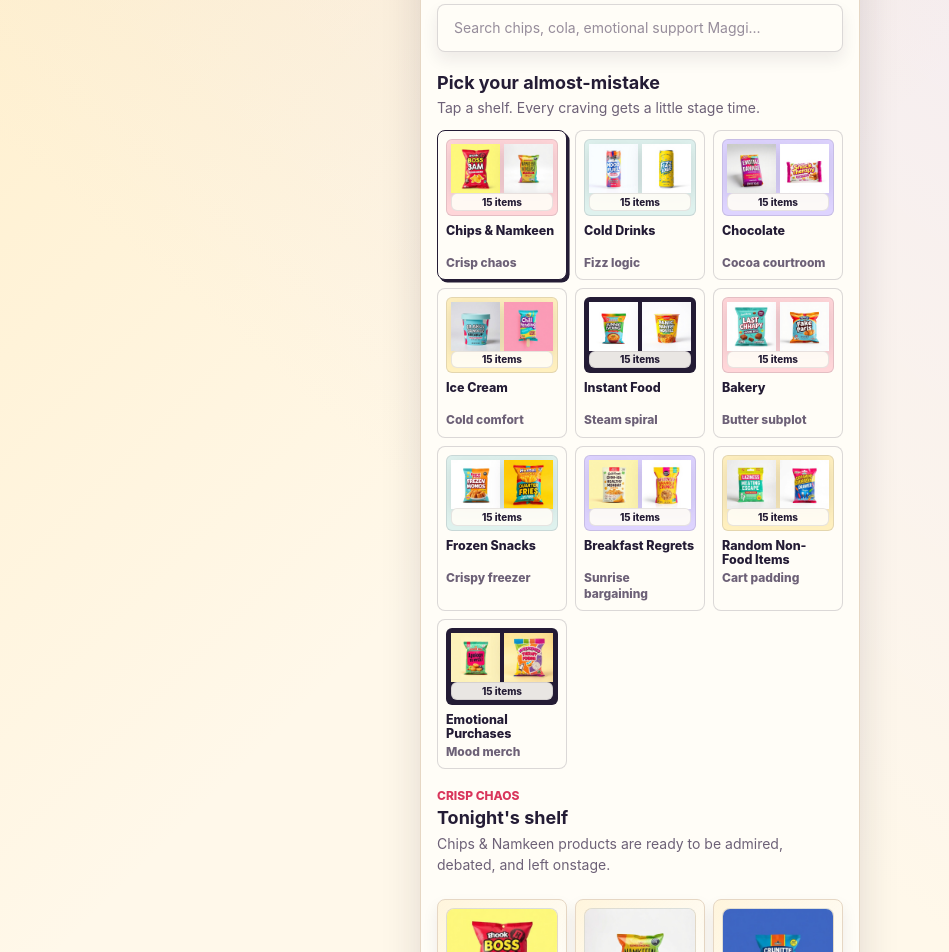
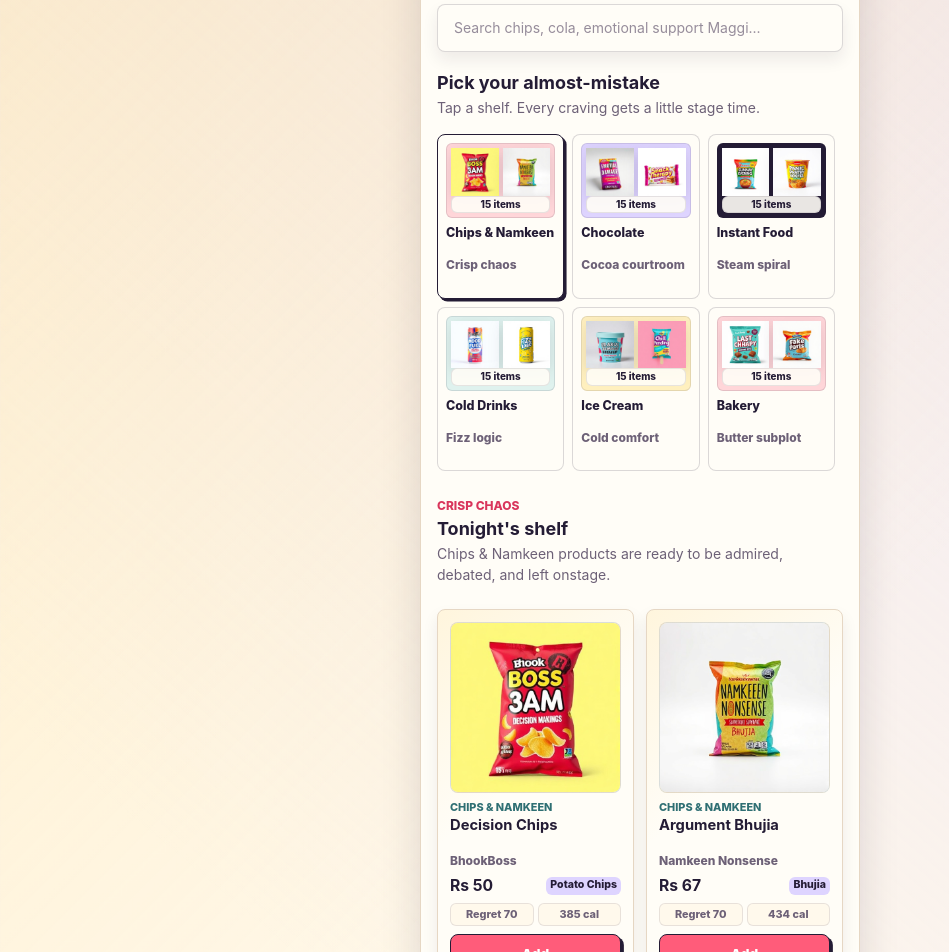
Before and after one commit to vedantlfc/BlinkaMart, a React (Vite) app: page / in a window 1280 px wide. Shown: the part 720-1672 px from the top of the page, without its empty margins (0-949 px from the left). Built offline with nearby package versions, Linux system fonts and the light colour scheme.

Commit message:
change to 2 per row

```diff
--- a/src/components/CategoryTile.tsx
+++ b/src/components/CategoryTile.tsx
@@ -50,6 +50,7 @@
       </span>
       <span className="category-tile__body">
         <span className="category-tile__name">{category.name}</span>
+        <span className="visually-hidden">{productCount} items</span>
         <span className="category-tile__meta">{category.vibe}</span>
       </span>
     </button>
--- a/src/pages/HomePage.tsx
+++ b/src/pages/HomePage.tsx
@@ -195,6 +195,12 @@
           <h2 id="category-title">Pick your almost-mistake</h2>
           <p>Tap a shelf. Every craving gets a little stage time.</p>
         </div>
+        <div
+          className="category-rail"
+          aria-label="Scrollable product categories"
+          role="region"
+          tabIndex={0}
+        >
           <div className="category-grid" aria-label="Product categories">
             {categories.map((category) => (
               <CategoryTile
@@ -206,6 +212,7 @@
                 onClick={() => handleCategorySelect(category.id)}
               />
             ))}
+          </div>
         </div>
       </section>
 
--- a/src/pages/ProductsPage.tsx
+++ b/src/pages/ProductsPage.tsx
@@ -160,6 +160,12 @@
           />
         </div>
         <div
+          className="category-rail category-rail--browse"
+          aria-label="Scrollable product category filters"
+          role="region"
+          tabIndex={0}
+        >
+          <div
             className="category-grid category-grid--browse"
             aria-label="Product category filters"
           >
@@ -173,6 +179,7 @@
                 onClick={() => handleCategorySelect(category.id)}
               />
             ))}
+          </div>
         </div>
       </section>
 
--- a/src/styles/global.css
+++ b/src/styles/global.css
@@ -31,6 +31,18 @@
 a {
   color: inherit;
   text-decoration: none;
+}
+
+.visually-hidden {
+  position: absolute;
+  width: 1px;
+  height: 1px;
+  padding: 0;
+  overflow: hidden;
+  clip: rect(0, 0, 0, 0);
+  border: 0;
+  margin: -1px;
+  white-space: nowrap;
 }
 
 h1,
@@ -170,6 +182,7 @@
 .progress-page {
   display: grid;
   gap: var(--space-5);
+  min-width: 0;
 }
 
 .products-page {
@@ -178,6 +191,12 @@
 
 .page-with-bottom-cart {
   padding-bottom: 7.5rem;
+}
+
+.home-page.page-with-bottom-cart,
+.products-page.page-with-bottom-cart {
+  padding-bottom: 12rem;
+  scroll-padding-bottom: 12rem;
 }
 
 .page-header {
@@ -421,13 +440,43 @@
   outline-offset: 2px;
 }
 
+.category-section {
+  min-width: 0;
+}
+
+.category-rail {
+  width: 100%;
+  max-width: 100%;
+  min-width: 0;
+  contain: layout paint;
+  overflow-x: auto;
+  overflow-y: hidden;
+  overscroll-behavior-x: contain;
+  margin: 0 calc(var(--space-1) * -1);
+  padding: var(--space-1) var(--space-1) var(--space-2);
+  scroll-padding-inline: var(--space-1);
+  scroll-snap-type: x proximity;
+  scrollbar-width: thin;
+  -webkit-overflow-scrolling: touch;
+}
+
+.category-rail:focus-visible {
+  outline: 3px solid rgb(47 111 115 / 0.28);
+  outline-offset: 3px;
+}
+
 .category-grid {
   display: grid;
-  grid-template-columns: repeat(3, minmax(0, 1fr));
-  gap: var(--space-2);
-}
-
-.category-grid--browse {
+  width: 100%;
+  min-width: 100%;
+  grid-auto-columns: calc((100% - (var(--space-2) * 2)) / 3);
+  grid-auto-flow: column;
+  grid-template-columns: none;
+  grid-template-rows: repeat(2, minmax(0, 1fr));
+  gap: var(--space-2);
+}
+
+.category-rail--browse {
   margin-top: var(--space-1);
 }
 
@@ -490,6 +539,7 @@
   background: var(--color-surface);
   color: var(--color-text);
   cursor: pointer;
+  scroll-snap-align: start;
   text-align: left;
   transition:
     border-color 160ms ease,
@@ -644,16 +694,16 @@
 
 .product-list {
   display: grid;
-  grid-template-columns: repeat(3, minmax(0, 1fr));
-  gap: var(--space-2);
+  grid-template-columns: repeat(2, minmax(0, 1fr));
+  gap: var(--space-3);
 }
 
 .product-card {
   display: grid;
   min-width: 0;
   align-content: start;
-  gap: 0.4rem;
-  padding: var(--space-2);
+  gap: var(--space-2);
+  padding: var(--space-3);
   border: var(--border-standard);
   border-radius: var(--radius-md);
   background:
@@ -715,7 +765,7 @@
   max-width: 100%;
   overflow: hidden;
   border-radius: var(--radius-sm);
-  font-size: 0.62rem;
+  font-size: 0.68rem;
   font-weight: var(--font-weight-bold);
   line-height: 1.2;
   text-overflow: ellipsis;
@@ -733,7 +783,7 @@
   overflow: hidden;
   margin-top: 0.15rem;
   color: var(--color-muted);
-  font-size: 0.68rem;
+  font-size: 0.75rem;
   font-weight: var(--font-weight-bold);
   line-height: 1.3;
   text-overflow: ellipsis;
@@ -742,10 +792,10 @@
 
 .product-card h3 {
   display: -webkit-box;
-  min-height: 1.9rem;
+  min-height: 2.12rem;
   overflow: hidden;
-  font-size: 0.81rem;
-  line-height: 1.16;
+  font-size: 0.92rem;
+  line-height: 1.15;
   -webkit-box-orient: vertical;
   -webkit-line-clamp: 2;
 }
@@ -762,10 +812,10 @@
 
 .product-card__tag {
   min-width: 0;
-  padding: 0.15rem var(--space-1);
+  padding: 0.18rem var(--space-1);
   background: var(--color-lilac);
   color: var(--color-text);
-  font-size: 0.58rem;
+  font-size: 0.66rem;
   text-align: center;
 }
 
@@ -779,7 +829,7 @@
 
 .product-card__price-row strong {
   flex: 0 0 auto;
-  font-size: 0.86rem;
+  font-size: 0.98rem;
   line-height: 1.1;
 }
 
@@ -788,23 +838,29 @@
 }
 
 .product-card__stat-strip {
+  display: grid;
+  min-height: 1.45rem;
+  grid-template-columns: repeat(2, minmax(0, 1fr));
+  gap: var(--space-1);
+}
+
+.product-card__stat-strip span {
   display: flex;
-  min-height: 1.3rem;
-  flex-wrap: wrap;
-  gap: var(--space-1);
-}
-
-.product-card__stat-strip span {
-  display: inline-flex;
-  min-width: 0;
-  padding: 0.18rem var(--space-1);
+  min-width: 0;
+  align-items: center;
+  justify-content: center;
+  padding: 0.22rem var(--space-1);
   border: 1px solid rgb(36 28 53 / 0.1);
   border-radius: var(--radius-sm);
   background: rgb(255 248 234 / 0.78);
   color: var(--color-muted);
-  font-size: 0.62rem;
+  font-size: 0.68rem;
   font-weight: var(--font-weight-bold);
   line-height: 1.1;
+}
+
+.product-card__stat-strip span:only-child {
+  grid-column: 1 / -1;
 }
 
 .product-card__stats {
@@ -837,10 +893,10 @@
 
 .product-card .button {
   width: 100%;
-  min-height: 2rem;
+  min-height: 2.5rem;
   justify-self: stretch;
-  padding: 0.4rem var(--space-1);
-  font-size: 0.78rem;
+  padding: 0.55rem var(--space-2);
+  font-size: 0.86rem;
 }
 
 .cart-controls {
@@ -861,7 +917,7 @@
 
 .product-card .cart-controls .button {
   min-width: 0;
-  min-height: 2rem;
+  min-height: 2.5rem;
 }
 
 .product-card .cart-controls .button:last-child {
@@ -870,8 +926,8 @@
 
 .product-card .cart-controls__quantity {
   min-width: 0;
-  min-height: 2rem;
-  font-size: 0.8rem;
+  min-height: 2.5rem;
+  font-size: 0.95rem;
 }
 
 .cart-controls__quantity {
```
Lines whose indentation alone changed are shown as unchanged.
